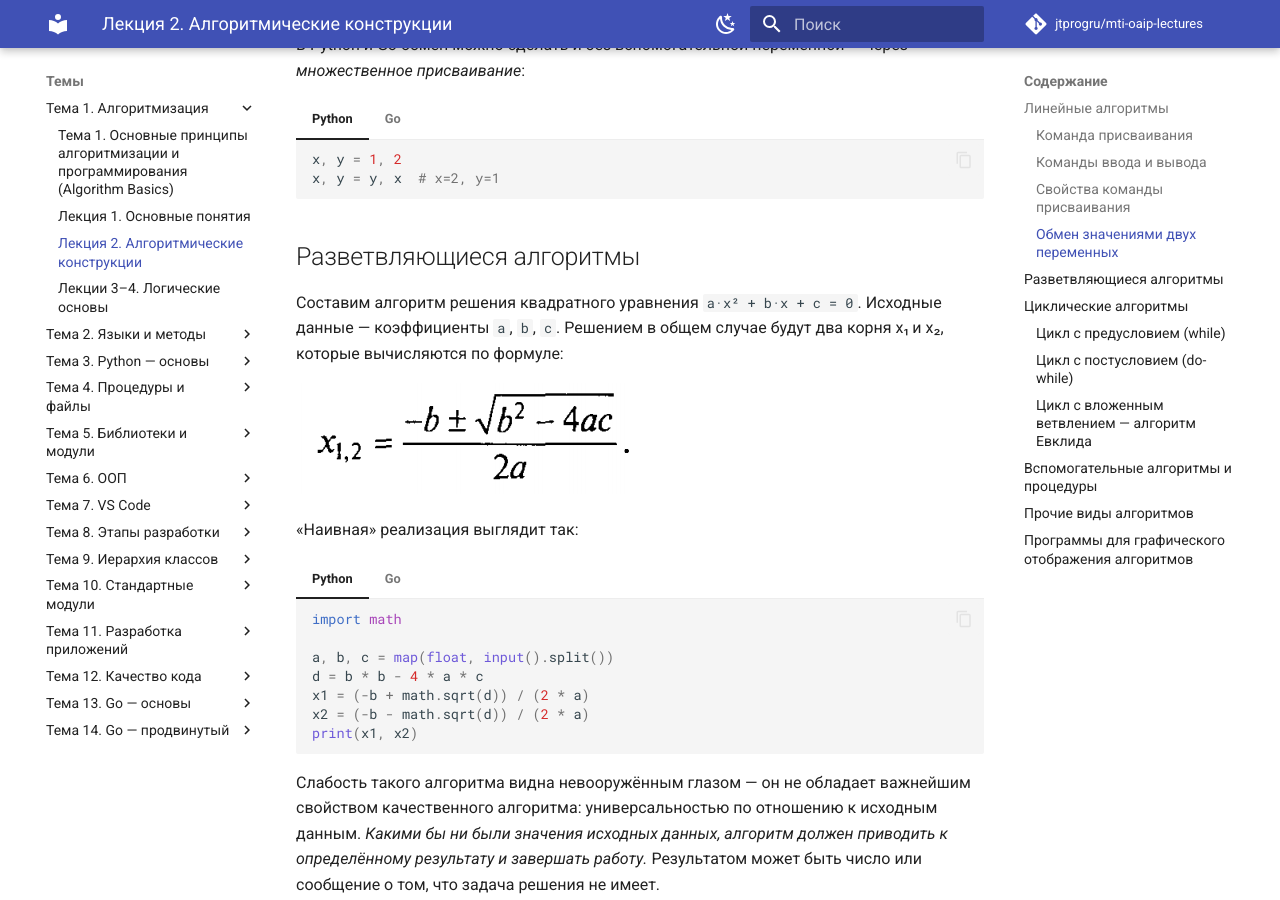
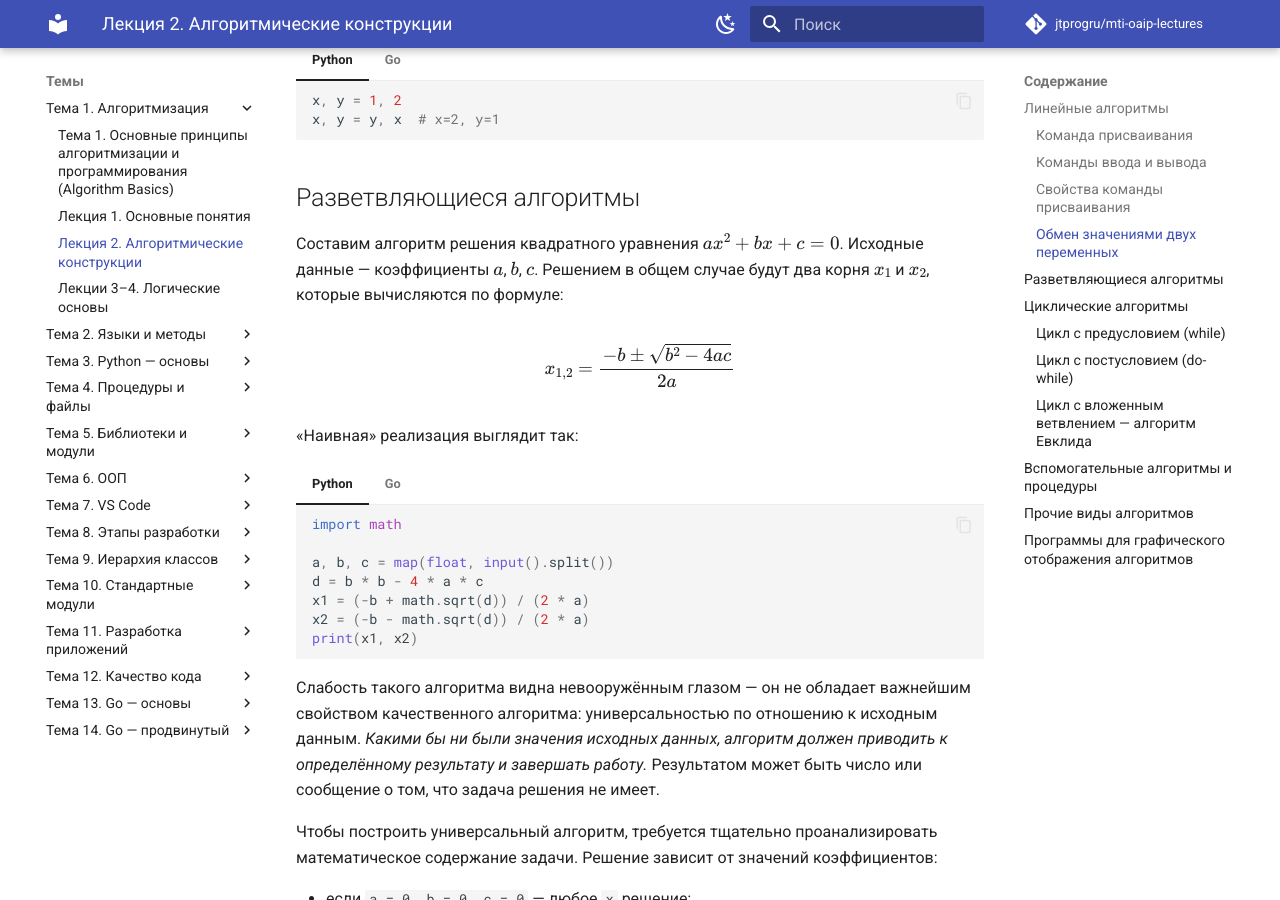
Before and after one commit to jtprogru/mti-oaip-lectures, an MkDocs documentation site: the page built from docs/topics/01-algorithm-basics/lecture-02-constructs.md, in a window 1280 px wide and 900 px high, scrolled down 3591 px. Built offline with MkDocs 1.6.1 and Material for MkDocs 9.7.7, drawn with Linux system fonts in a browser that asks for light colours; comment, search, counter and statistics services are not loaded; some of the changed lines change nothing that is shown.

Commit message:
feat(docs): MathJax вместо отсканированных PNG-формул
Подключён pymdownx.arithmatex + MathJax 3 (через CDN). Формулы деления дробей и корней квадратного уравнения в теме 1 переведены на LaTeX — кликабельно, копируется, корректно в dark mode, без зависимости от устаревших сканов.

Скриншоты UI (VS Code, Qt Designer) не трогал — их переснимать нужно вручную.

```diff
--- /dev/null
+++ b/docs/javascripts/mathjax.js
@@ -0,0 +1,19 @@
+window.MathJax = {
+  tex: {
+    inlineMath: [["\\(", "\\)"]],
+    displayMath: [["\\[", "\\]"]],
+    processEscapes: true,
+    processEnvironments: true
+  },
+  options: {
+    ignoreHtmlClass: ".*|",
+    processHtmlClass: "arithmatex"
+  }
+};
+
+document$.subscribe(() => {
+  MathJax.startup.output.clearCache();
+  MathJax.typesetClear();
+  MathJax.texReset();
+  MathJax.typesetPromise();
+});
--- a/docs/topics/01-algorithm-basics/lecture-02-constructs.md
+++ b/docs/topics/01-algorithm-basics/lecture-02-constructs.md
@@ -20,7 +20,9 @@
 
 В алгебраической форме это выглядит так:
 
-![Деление дробей — формула](../../assets/img/topic-01/lecture-02-p01.png)
+$$
+\frac{a}{b} : \frac{c}{d} = \frac{a \cdot d}{b \cdot c} = \frac{m}{n}
+$$
 
 Построим алгоритм деления дробей для ЭВМ. Сохраним те же обозначения переменных. Исходные данные — целочисленные переменные `a`, `b`, `c`, `d`. Результат — целые величины `m` и `n`.
 
@@ -122,9 +124,11 @@
 
 ## Разветвляющиеся алгоритмы
 
-Составим алгоритм решения квадратного уравнения `a·x² + b·x + c = 0`. Исходные данные — коэффициенты `a`, `b`, `c`. Решением в общем случае будут два корня x₁ и x₂, которые вычисляются по формуле:
+Составим алгоритм решения квадратного уравнения \(a x^2 + b x + c = 0\). Исходные данные — коэффициенты \(a\), \(b\), \(c\). Решением в общем случае будут два корня \(x_1\) и \(x_2\), которые вычисляются по формуле:
 
-![Формула корней квадратного уравнения](../../assets/img/topic-01/lecture-02-p03.png)
+$$
+x_{1,2} = \frac{-b \pm \sqrt{b^2 - 4ac}}{2a}
+$$
 
 «Наивная» реализация выглядит так:
 
--- a/mkdocs.yml
+++ b/mkdocs.yml
@@ -55,6 +55,8 @@
   - tables
   - toc:
       permalink: true
+  - pymdownx.arithmatex:
+      generic: true
   - pymdownx.details
   - pymdownx.highlight:
       anchor_linenums: true
@@ -69,6 +71,10 @@
       alternate_style: true
   - pymdownx.tasklist:
       custom_checkbox: true
+
+extra_javascript:
+  - javascripts/mathjax.js
+  - https://cdn.jsdelivr.net/npm/mathjax@3/es5/tex-mml-chtml.js
 
 nav:
   - Главная: index.md
```
Also changed, not shown: docs/assets/img/topic-01/lecture-02-p01.png (deleted), docs/assets/img/topic-01/lecture-02-p03.png (deleted).
